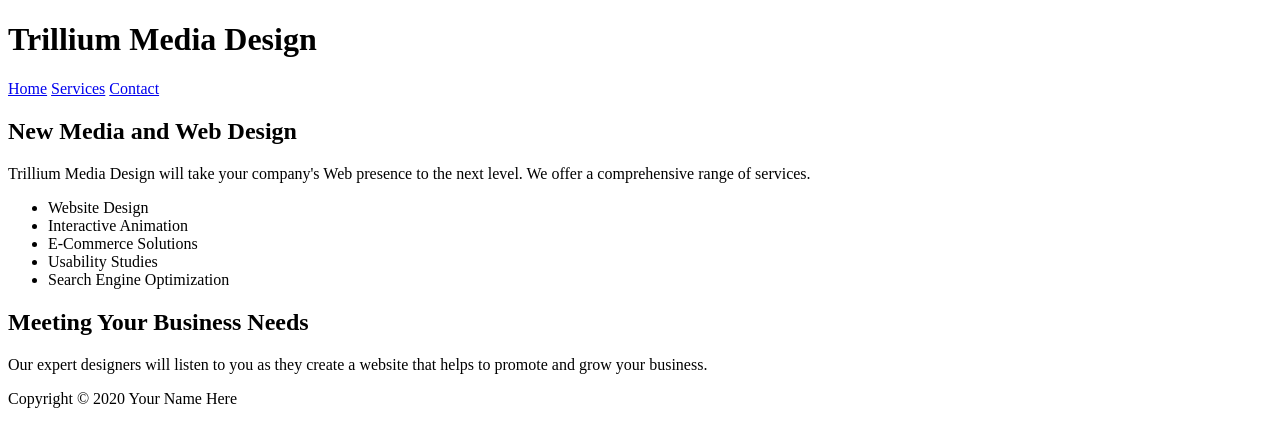
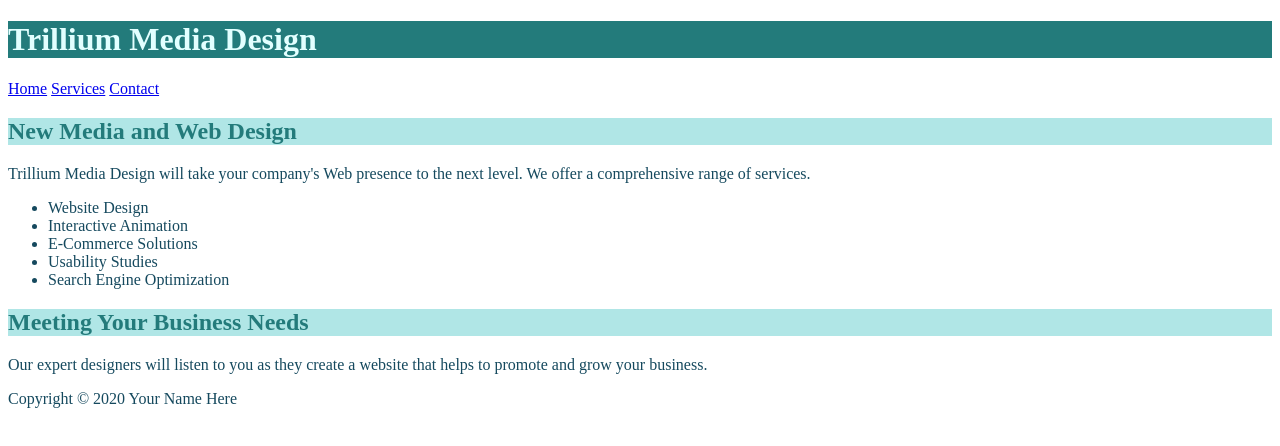
Before and after one commit to VsIndia2/WD_3_4_CSS_, a plain HTML site: page index.html in a window 1280 px wide. Drawn offline with Linux system fonts and the light colour scheme.

Commit message:
Update index.html

```diff
--- a/index.html
+++ b/index.html
@@ -5,7 +5,9 @@
 <title>Trillium Media Design</title>
 <meta charset="utf-8">
 <style>
-
+ body{background-color: #E2FFF; color: #15495E;}
+ h1{background-color: #237B7B; color: #E2FFFF;}
+ h2{background-color: #B0E6e6; color: #237B7B;}
 </style>
 </head>
 <body>
```
